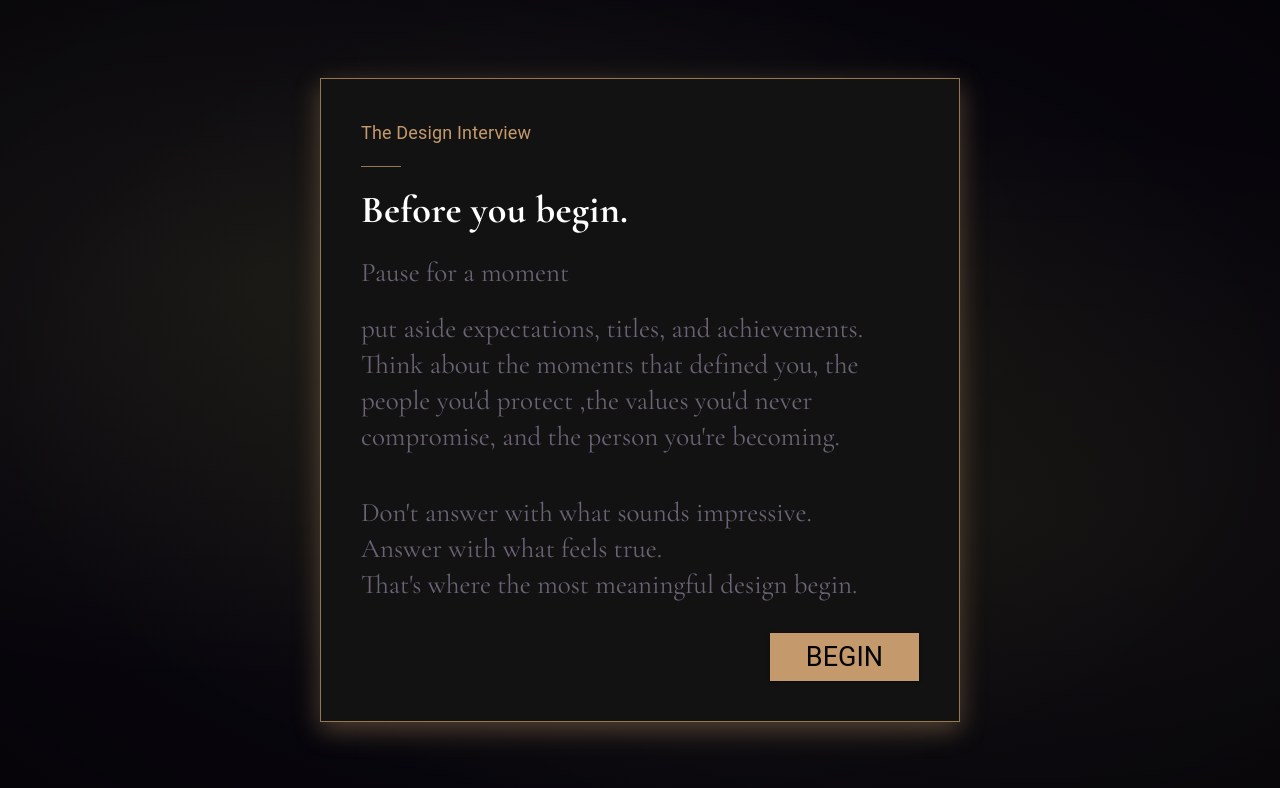
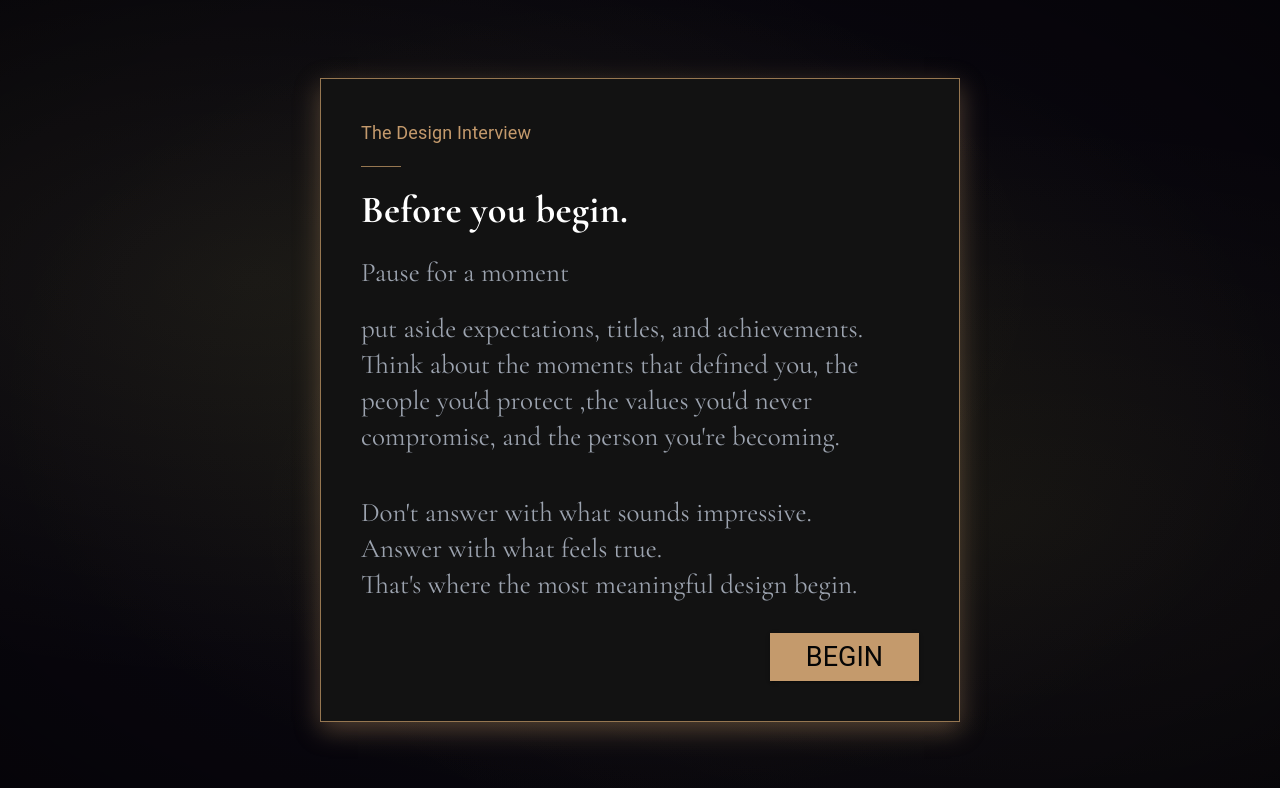
Before and after one commit to magoudi/shrbgyFrontend, a React (Vite) app: page / in a window 1280 px wide. Shown: the top 788 px of the page. Built offline with nearby package versions, Linux system fonts and the light colour scheme.

Commit message:
blablabla

```diff
--- a/src/index.css
+++ b/src/index.css
@@ -1,19 +1,31 @@
 :root {
-  --text: #6b6375;
-  --text-h: #08060d;
-  --bg: #fff;
-  --border: #e5e4e7;
-  --code-bg: #f4f3ec;
-  --accent: #aa3bff;
-  --accent-bg: rgba(170, 59, 255, 0.1);
-  --accent-border: rgba(170, 59, 255, 0.5);
-  --social-bg: rgba(244, 243, 236, 0.5);
+  --text: #9ca3af;
+  --text-h: #f3f4f6;
+  --bg: #16171d;
+  --border: #2e303a;
+  --code-bg: #1f2028;
+  --accent: #c084fc;
+  --accent-bg: rgba(192, 132, 252, 0.15);
+  --accent-border: rgba(192, 132, 252, 0.5);
+  --social-bg: rgba(47, 48, 58, 0.5);
   --shadow:
-    rgba(0, 0, 0, 0.1) 0 10px 15px -3px, rgba(0, 0, 0, 0.05) 0 4px 6px -2px;
+    rgba(0, 0, 0, 0.4) 0 10px 15px -3px, rgba(0, 0, 0, 0.25) 0 4px 6px -2px;
 
   --sans: system-ui, "Segoe UI", Roboto, sans-serif;
   --heading: system-ui, "Segoe UI", Roboto, sans-serif;
   --mono: ui-monospace, Consolas, monospace;
+  --page-background:
+    radial-gradient(
+      ellipse at 20% 35%,
+      rgba(252, 250, 132, 0.06) 0%,
+      transparent 55%
+    ),
+    radial-gradient(
+      ellipse at 80% 65%,
+      rgba(250, 247, 96, 0.04) 0%,
+      transparent 55%
+    ),
+    #0d0d0d;
 
   font: 18px/145% var(--sans);
   letter-spacing: 0.18px;
@@ -30,30 +42,16 @@
   }
 }
 
-@media (prefers-color-scheme: dark) {
-  :root {
-    --text: #9ca3af;
-    --text-h: #f3f4f6;
-    --bg: #16171d;
-    --border: #2e303a;
-    --code-bg: #1f2028;
-    --accent: #c084fc;
-    --accent-bg: rgba(192, 132, 252, 0.15);
-    --accent-border: rgba(192, 132, 252, 0.5);
-    --social-bg: rgba(47, 48, 58, 0.5);
-    --shadow:
-      rgba(0, 0, 0, 0.4) 0 10px 15px -3px, rgba(0, 0, 0, 0.25) 0 4px 6px -2px;
-  }
-
-  #social .button-icon {
-    filter: invert(1) brightness(2);
-  }
+#social .button-icon {
+  filter: invert(1) brightness(2);
 }
 
 #root {
+  min-height: 100dvh;
+  background: var(--page-background);
+  background-color: #0d0d0d;
   width: 100%;
   margin: 0 auto;
-  min-height: 100dvh;
   display: flex;
   flex-direction: column;
   box-sizing: border-box;
@@ -63,9 +61,10 @@
 html,
 body {
   margin: 0;
-  min-height: 100%;
-  overflow-x: clip;
-  background: #08060d;
+  padding: 0;
+  min-height: 100dvh;
+  background: var(--page-background);
+  background-color: #0d0d0d;
 }
 
 h1,
--- a/src/pages/EnterancePage.tsx
+++ b/src/pages/EnterancePage.tsx
@@ -283,12 +283,13 @@ const GetInfo = () => {
             sx={{
               fontFamily: "Cormorant Garamond",
               fontWeight: "bold",
+              color: "white",
               "@media only screen and (max-width: 767px)": {
                 fontSize: "1rem",
               },
             }}
           >
-            Let's get to know you
+            Let's get to know you.
           </Typography>
           <Typography
             variant="h5"
```
